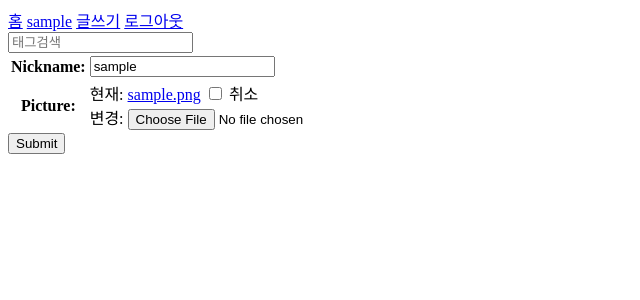
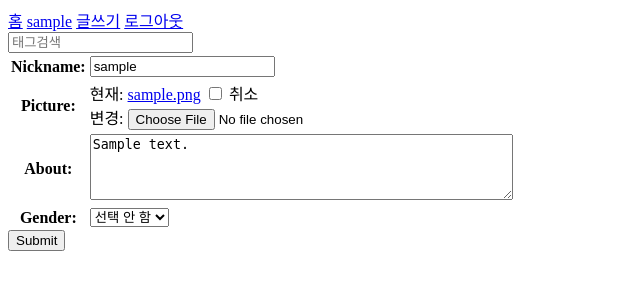
Before and after one commit to wayhome25/Instagram, a Django app: page /accounts/account_change/ in a window 1280 px wide. Shown: the top 300 px of the page, without its empty margins (0-640 px from the left). Run offline with Django 3.2, Linux system fonts and the light colour scheme; a user stored in the database is signed in; tables that the repository leaves empty hold one stand-in row (values such as "Sample post"); some libraries are stand-ins or nearby versions.

Commit message:
Profile 모델에 about, gender 필드 추가 - 회원정보 수정시 해당 항목 함께 노출

```diff
--- a/project/accounts/forms.py
+++ b/project/accounts/forms.py
@@ -40,9 +40,14 @@ class SignupForm(UserCreationForm):
 
 
 class ProfileForm(forms.ModelForm):
+    about = forms.CharField(widget=forms.Textarea(attrs={
+        'rows': 4,
+        'cols': 50,
+        'placeholder': '소개는 150자 까지 등록 가능합니다',}))
+
     class Meta:
         model = Profile
-        fields = ['nickname', 'picture']
+        fields = ['nickname', 'picture', 'about', 'gender']
 
     def clean_picture(self):
         picture = self.cleaned_data.get('picture')
--- a/project/accounts/models.py
+++ b/project/accounts/models.py
@@ -27,6 +27,13 @@ class Profile(models.Model):
                                 options={'quality': 90},
                                 blank=True,
                                 )
+    about = models.CharField(max_length=150, blank=True)
+    GENDER_CHOICES = (
+        ('선택 안 함', '선택 안 함'),
+        ('여성', '여성'),
+        ('남성', '남성'),
+    )
+    gender = models.CharField(max_length=10, choices=GENDER_CHOICES, default='N')
 
     def __str__(self):
         return self.nickname
--- a/project/accounts/templates/accounts/profile.html
+++ b/project/accounts/templates/accounts/profile.html
@@ -5,12 +5,17 @@
 {% endblock %}
 
 {% block content %}
+
 <h3>{{ user.profile.nickname }}'s 프로필</h3>
 <ul>
+  {% if user.profile.picture %}
   <li>picture:<img src="{{ user.profile.picture.url }}" alt=""></li>
+  {% endif %}
   <li>username : {{ user.username }}</li>
   <li>email : {{ user.email }}</li>
   <li>nickname : {{ user.profile.nickname }}</li>
+  <li>소개: {{ user.profile.about }}</li>
+  <li>성별: {{ user.profile.gender }}</li>
   <li><a href="{% url "account_change" %}">회원정보 변경</a></li>
   <li><a href="{% url "password_change" %}">비밀번호 변경</a></li>
 </ul>
```
Also changed, not shown: project/accounts/migrations/0011_auto_20170629_1607.py (added).
